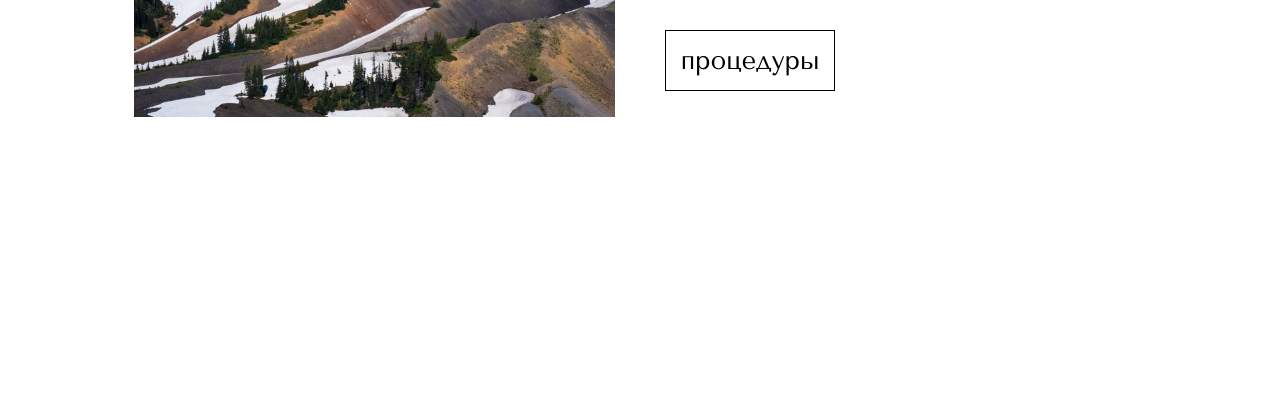
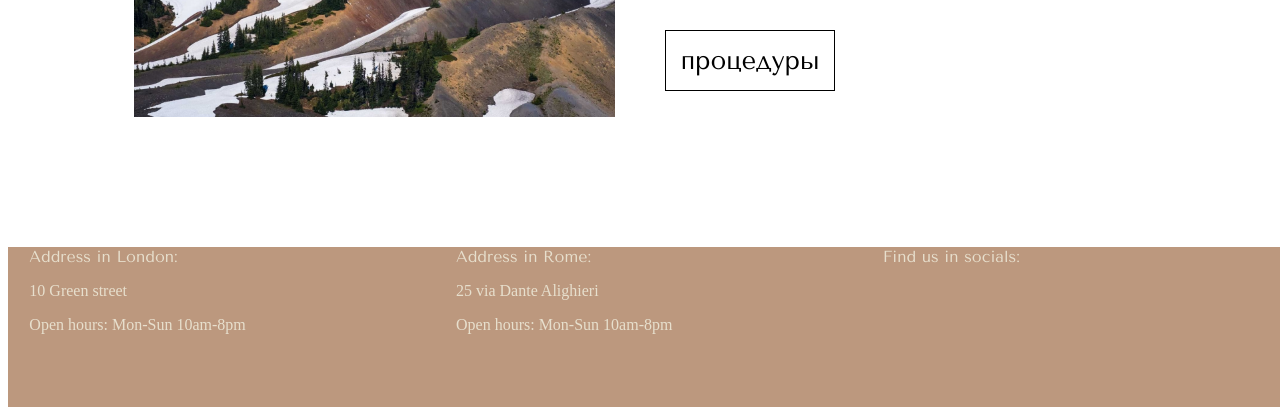
Before and after one commit to elena-kundera/Irinas_site, a plain HTML site: page index.html in a window 1280 px wide. Shown: the part 475-890 px from the top of the page. Before the commit the page ends 800 px from the top, so only its background shows below. Drawn offline with nearby package versions, Linux system fonts and the light colour scheme; a web font is replaced by a local one.

Commit message:
добавила футер

```diff
--- a/index.html
+++ b/index.html
@@ -61,6 +61,11 @@
 
     </main>
 
+    <footer class="footer">
+        <div class="footer_container1">Address in London: <p> 10 Green street </p> <p>Open hours: Mon-Sun 10am-8pm</p> </div>
+        <div class="footer_container2">Address in Rome: <p> 25 via Dante Alighieri</p> <p>Open hours: Mon-Sun 10am-8pm</p></div>
+        <div class="footer_container3">Find us in socials:</div>
+    </footer>
 
 
 
--- a/style.css
+++ b/style.css
@@ -123,3 +123,20 @@ a:hover {
     text-transform: lowercase;
     font-size: 2vw;
 }
+
+.footer {
+    width: 100vw;
+    height: 20vh;
+    background-color: rgba(188, 152, 126);
+    display: flex;
+    justify-content: space-around;
+}
+
+.footer_container1, .footer_container2, .footer_container3 {
+width: 30vw;
+height: 20vh;
+font-family: Tenor Sans, sans-serif;
+text-decoration: none;
+font-size: 1em;
+color: rgb(231, 223, 205);
+}
```
